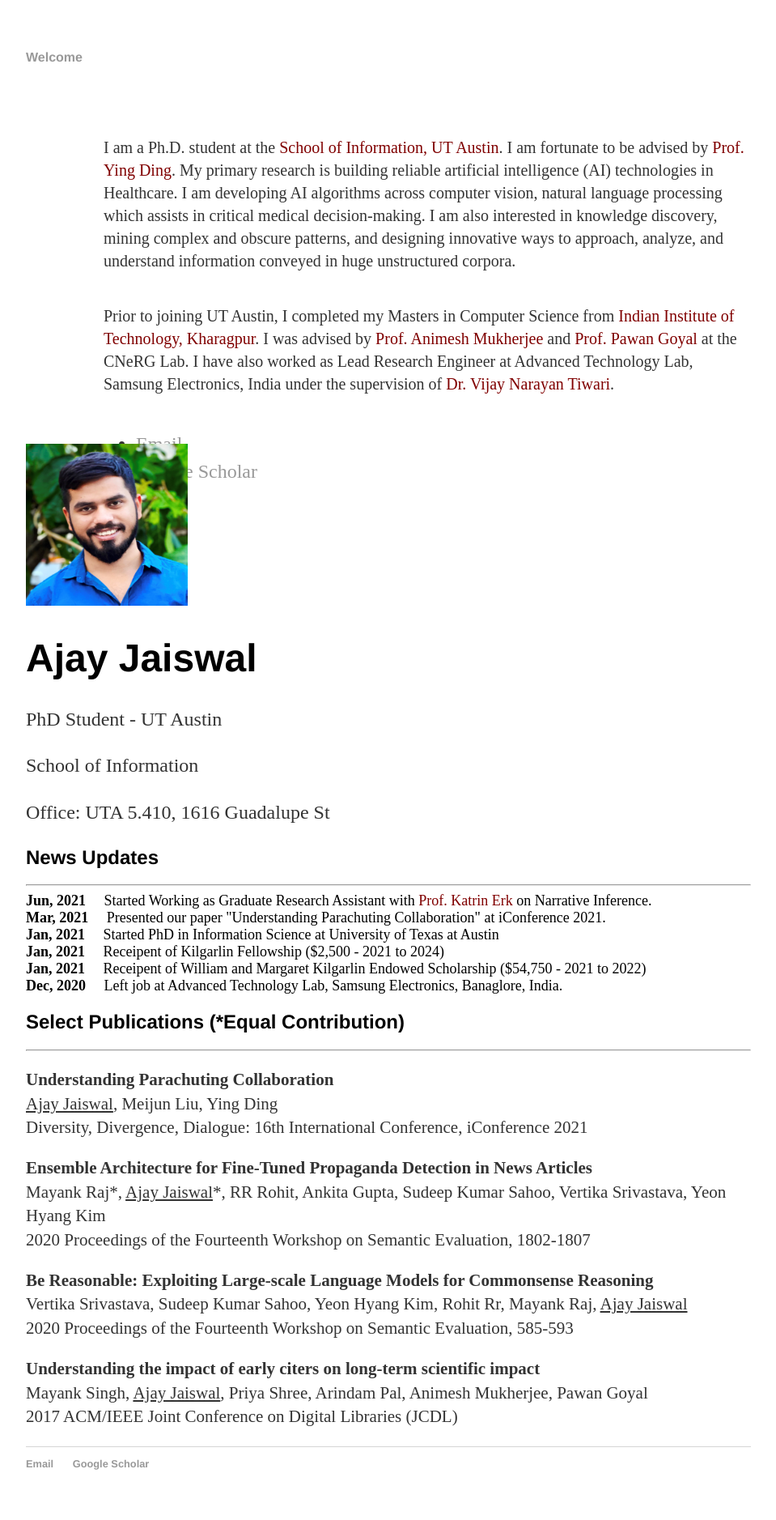
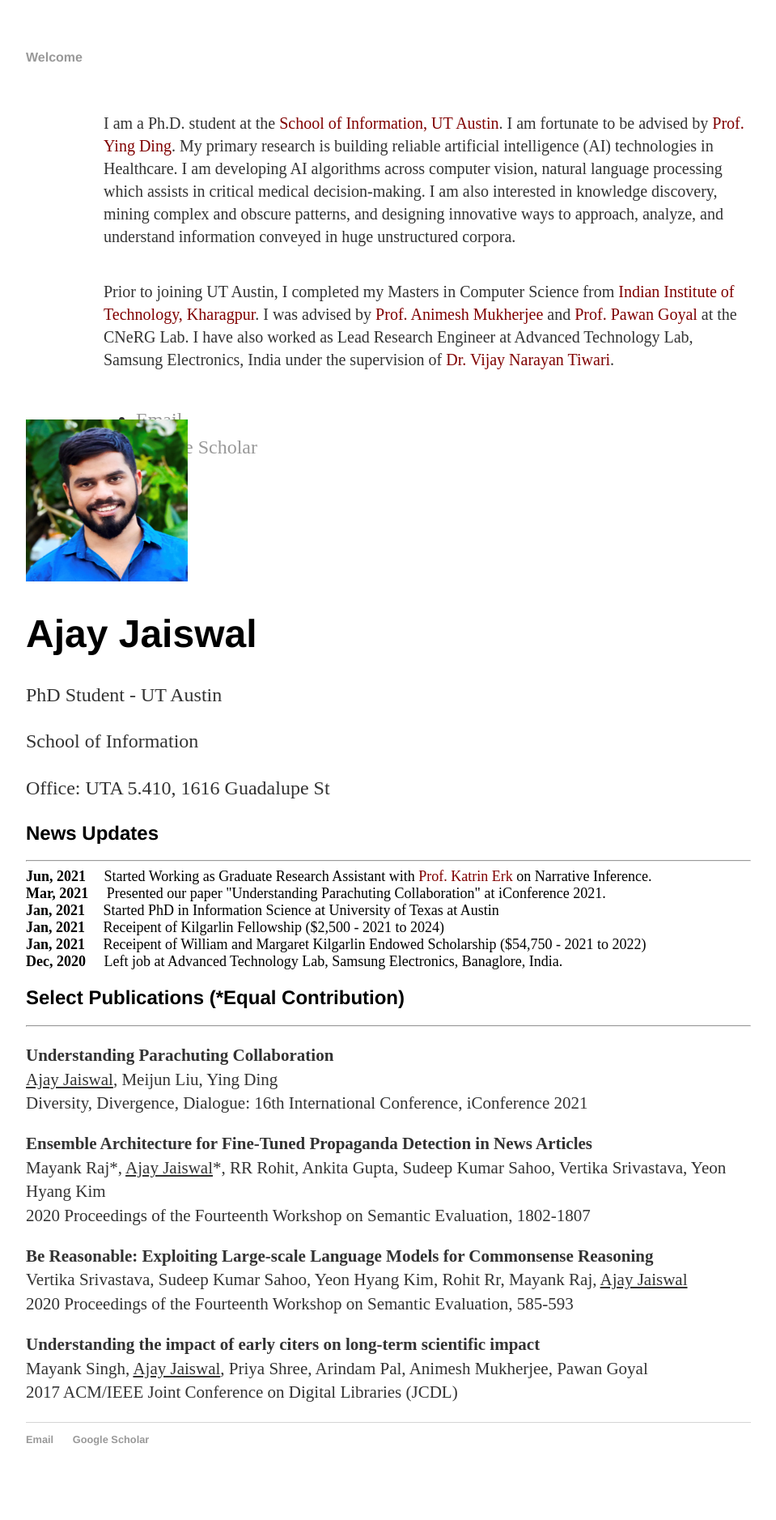
Before and after one commit to Ajay1994/ajay1994.github.io, a Jekyll site: the page built from index.html, in a window 1280 px wide. Shown: the whole page at 81% size, without its empty margins (160-1119 px from the left). Built offline with Jekyll 4.4.1, drawn with Linux system fonts in a browser that asks for light colours; after the commit the page ends 1847 px from its top, so only the background shows below that.

Commit message:
Update index.html

```diff
--- a/index.html
+++ b/index.html
@@ -4,7 +4,7 @@ title: Ajay Jaiswal Homepage
 ---
 
 		<div class="blurb">
-			<div style="width:800px; height:400px;  float:right; margin-top:50px">
+			<div style="width:800px; height:400px;  float:right; margin-top:20px">
 				<p style="font-size:20px;display: inline-block;">I am a Ph.D. student at the
 					<a href = "https://www.ischool.utexas.edu/" style="color:#800000">
 					School of Information, UT Austin</a>. I am fortunate to be advised by
```
